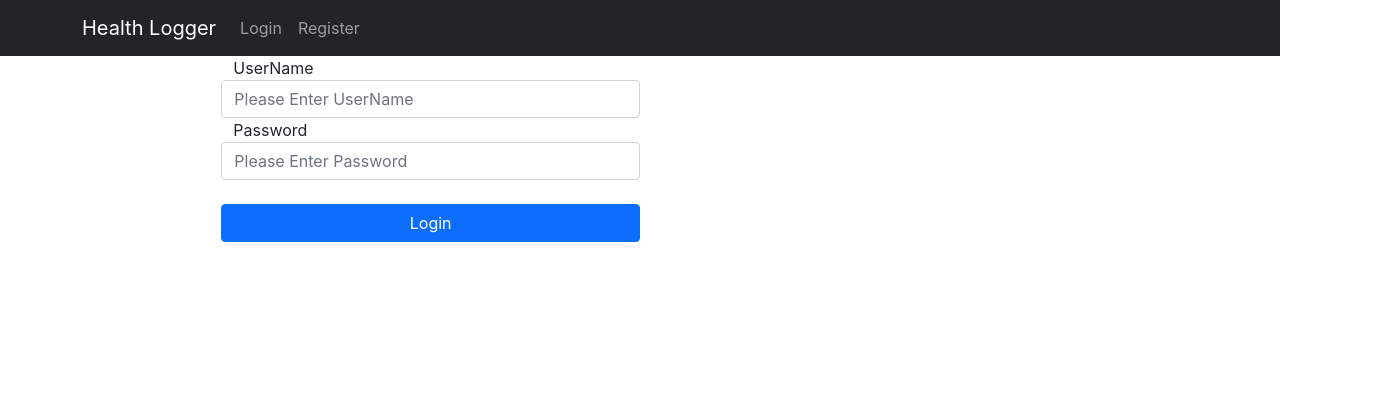
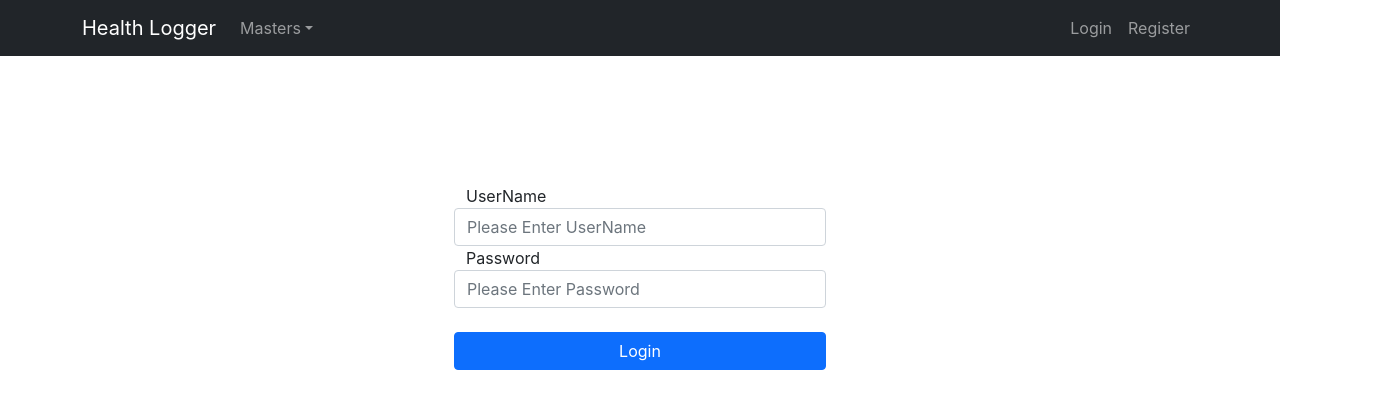
Before and after one commit to rahulpandey1589/react-health-logger, a React (Create React App) app: page /login in a window 1280 px wide. Shown: the top 408 px of the page, 1396 px wide, since content can reach past the window. Built offline with nearby package versions, Linux system fonts and the light colour scheme.

Commit message:
Added Test Master component

```diff
--- a/src/LoginComponent/login-component.css
+++ b/src/LoginComponent/login-component.css
@@ -2,3 +2,8 @@
     color: red;
     font-size: medium;
 }
+
+.center{
+    margin-top: 10%;
+    margin-left: 20%;
+}
--- a/src/LoginComponent/login-component.js
+++ b/src/LoginComponent/login-component.js
@@ -32,7 +32,6 @@ const LoginComponent = () => {
       setEmailError("The entered email address is not in correct format.");
     } else {
       setEmailError("");
-      console.log(`Email error count is ${emailError.length}`);
     }
   };
 
@@ -43,8 +42,6 @@ const LoginComponent = () => {
       );
     } else {
       setPasswordError("");
-
-      console.log(`Email error count is ${passwordError.length}`);
     }
   };
 
@@ -79,7 +76,7 @@ const LoginComponent = () => {
 
   return (
     <form onSubmit={handleFormSubmit}>
-      <div className="container-fluid">
+      <div className="container center">
         <div className="row col-md-4 offset-2">
           <label name="username">UserName</label>
           <input
--- /dev/null
+++ b/src/MastersComponent/testmaster-component.js
@@ -0,0 +1,8 @@
+
+
+const TestMasterComponentList = () =>{
+
+    return <div><h1>Test Master Loaded!!!</h1></div>
+}
+
+export default TestMasterComponentList;
--- a/src/NavigationComponent/navigation-header-component.js
+++ b/src/NavigationComponent/navigation-header-component.js
@@ -1,28 +1,45 @@
+import App from "../App";
 import { Link, Route, Switch } from "react-router-dom";
 import HomeComponent from "../HomeComponent/home-component";
 import LoginComponent from "../LoginComponent/login-component";
 import RegisterComponent from "../LoginComponent/register-component";
-
-import { Navbar, Nav, Container } from "react-bootstrap";
-import App from "../App";
+import { Navbar, Nav, Container,NavDropdown } from "react-bootstrap";
+import TestMasterComponentList from "../MastersComponent/testmaster-component";
 
 const NavigationComponent = () => {
   return (
     <>
       <Navbar bg="dark" variant="dark">
         <Container>
-          <Navbar.Brand as={Link} to={'/'}>Health Logger</Navbar.Brand>
+          <Navbar.Brand as={Link} to={"/"}>
+            Health Logger
+          </Navbar.Brand>
           <Nav className="me-auto">
-            <Nav.Link as={Link} to={"/login"}>Login</Nav.Link>
-            <Nav.Link as={Link} to={"/register"}>Register</Nav.Link>
+            <NavDropdown title="Masters" id="basic-nav-dropdown">
+              <NavDropdown.Item as={Link} to={'/masters/list-all-test'}>Test</NavDropdown.Item>
+              <NavDropdown.Item href="#action/3.3">Something</NavDropdown.Item>
+              <NavDropdown.Divider />
+              <NavDropdown.Item href="#action/3.4">
+                Separated link
+              </NavDropdown.Item>
+            </NavDropdown>
+          </Nav>
+          <Nav className="justify-content-end">
+            <Nav.Link as={Link} to={"/login"}>
+              Login
+            </Nav.Link>
+            <Nav.Link as={Link} to={"/register"}>
+              Register
+            </Nav.Link>
           </Nav>
         </Container>
       </Navbar>
       <Switch>
-      <Route exact path="/" component={App}></Route>
+        <Route exact path="/" component={App}></Route>
         <Route path="/login" component={LoginComponent}></Route>
         <Route path="/register" component={RegisterComponent}></Route>
         <Route path="/home" component={HomeComponent}></Route>
+        <Route path="/masters/list-all-test" component={TestMasterComponentList}></Route>
       </Switch>
     </>
   );
```
